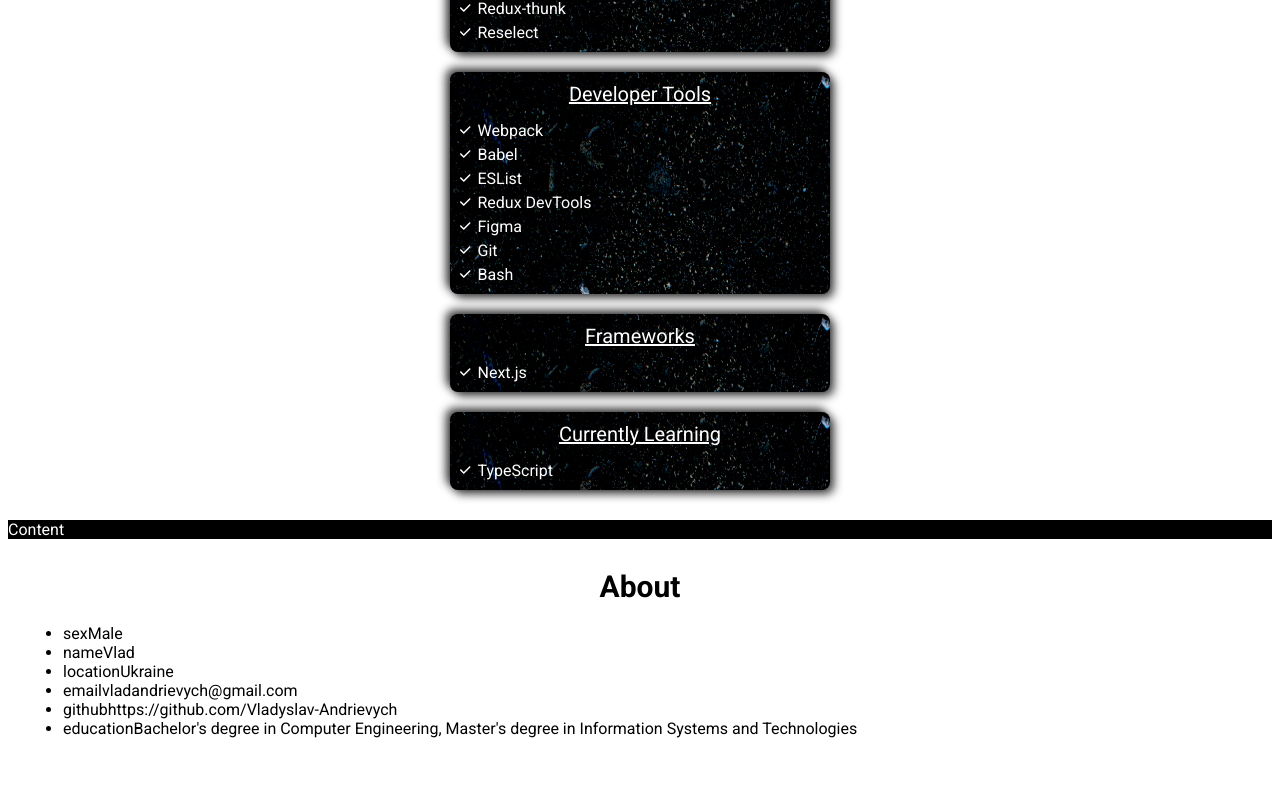
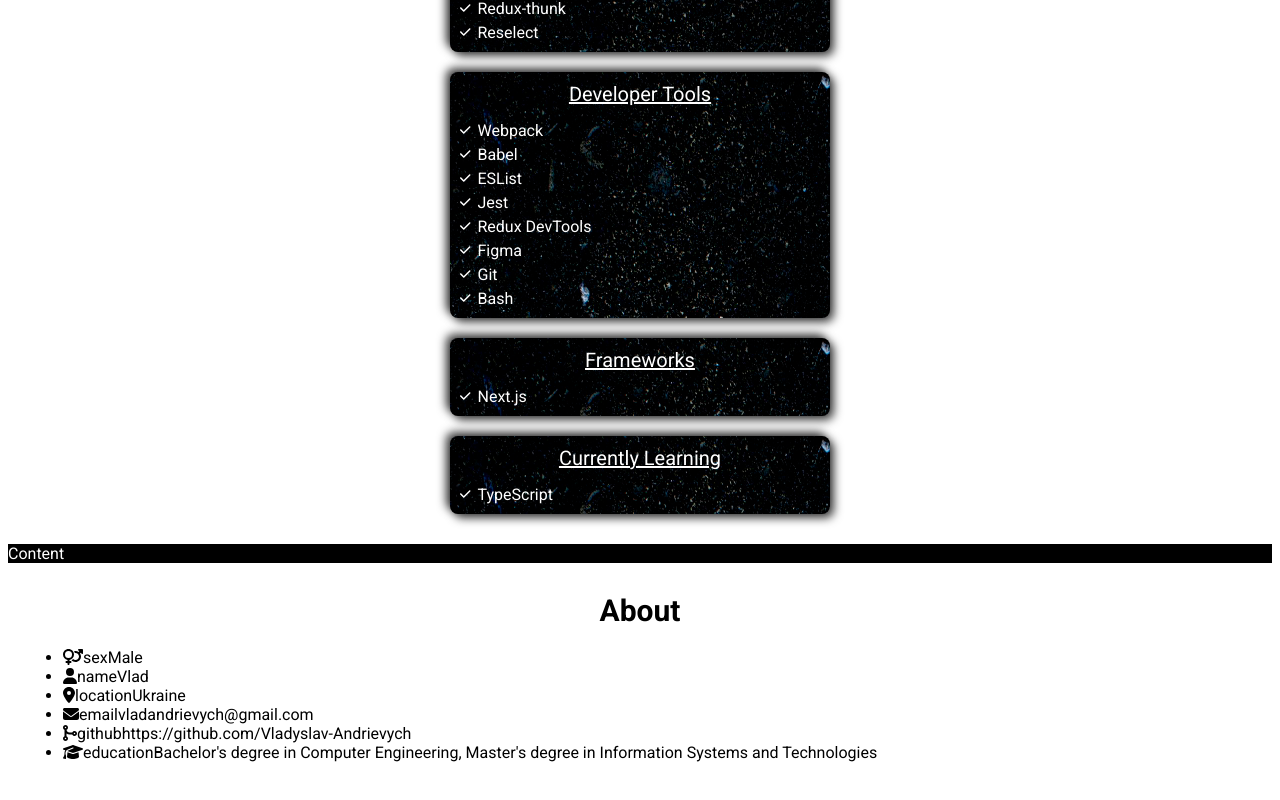
Before and after one commit to Vladyslav-Andrievych/portfolio, a Next.js app: page / in a window 1280 px wide. Shown: the part 1257-2057 px from the top of the page. Built offline with nearby package versions, Linux system fonts and the light colour scheme; a web font is replaced by a local one.

Commit message:
remarkup About section

```diff
--- a/data/about.js
+++ b/data/about.js
@@ -1,5 +1,6 @@
 //add LinkedIn ...
 //add courses property
+//just like in About.tsx file
 
 const data = {
   sex: 'Male',
--- a/data/techStack.js
+++ b/data/techStack.js
@@ -13,6 +13,7 @@
     'Webpack',
     'Babel',
     'ESList',
+    'Jest',
     'Redux DevTools',
     'Figma',
     'Git',
--- a/src/components/About/About.tsx
+++ b/src/components/About/About.tsx
@@ -1,26 +1,66 @@
 import styles from './about.module.scss';
 
 import data from '../../../data/about';
+//add LinkedIn ...
+//add courses property
+//just like in about.js file
+
+import DescriptionListItem from './DescriptionListItem';
+
+import { FontAwesomeIcon } from '@fortawesome/react-fontawesome';
+import {
+  faVenusMars,
+  faUser,
+  faLocationDot,
+  faEnvelope,
+  faCodeMerge,
+  faGraduationCap,
+} from '@fortawesome/free-solid-svg-icons';
 
 export default function About() {
-  const aboutInfo = Object.entries(data);
+  const aboutInfo = { ...data };
 
   return (
     <section className={styles.about}>
       <h2 className={styles.aboutTitle}>About</h2>
       <div className={`${styles.aboutDescription} ${styles.description}`}>
         <ul className={styles.descriptionList}>
-          {aboutInfo.map(([property, value], index) => {
-            //change key property value to id
-            return (
-              <li className={styles.descriptionItem} key={index}>
-                <span className={styles.descriptionItemProperty}>
-                  {property}
-                </span>
-                <span className={styles.descriptionItemValue}>{value}</span>
-              </li>
-            );
-          })}
+          <DescriptionListItem property="sex" value={aboutInfo.sex}>
+            <FontAwesomeIcon
+              icon={faVenusMars}
+              className={styles.descriptionItemIcon}
+            />
+          </DescriptionListItem>
+          <DescriptionListItem property="name" value={aboutInfo.name}>
+            <FontAwesomeIcon
+              icon={faUser}
+              className={styles.descriptionItemIcon}
+            />
+          </DescriptionListItem>
+          <DescriptionListItem property="location" value={aboutInfo.location}>
+            <FontAwesomeIcon
+              icon={faLocationDot}
+              className={styles.descriptionItemIcon}
+            />
+          </DescriptionListItem>
+          <DescriptionListItem property="email" value={aboutInfo.email}>
+            <FontAwesomeIcon
+              icon={faEnvelope}
+              className={styles.descriptionItemIcon}
+            />
+          </DescriptionListItem>
+          <DescriptionListItem property="github" value={aboutInfo.github}>
+            <FontAwesomeIcon
+              icon={faCodeMerge}
+              className={styles.descriptionItemIcon}
+            />
+          </DescriptionListItem>
+          <DescriptionListItem property="education" value={aboutInfo.education}>
+            <FontAwesomeIcon
+              icon={faGraduationCap}
+              className={styles.descriptionItemIcon}
+            />
+          </DescriptionListItem>
         </ul>
       </div>
     </section>
--- /dev/null
+++ b/src/components/About/DescriptionListItem.tsx
@@ -0,0 +1,19 @@
+import styles from './about.module.scss';
+
+export default function DescriptionListItem({
+  children,
+  property,
+  value,
+}: {
+  children: React.ReactNode;
+  property: string;
+  value: string;
+}) {
+  return (
+    <li className={styles.descriptionItem}>
+      {children}
+      <span className={styles.descriptionItemProperty}>{property}</span>
+      <span className={styles.descriptionItemValue}>{value}</span>
+    </li>
+  );
+}
--- a/src/components/About/about.module.scss
+++ b/src/components/About/about.module.scss
@@ -20,6 +20,9 @@
   }
 
   &Item {
+    &Icon {
+    }
+
     &Property {
     }
 
```
